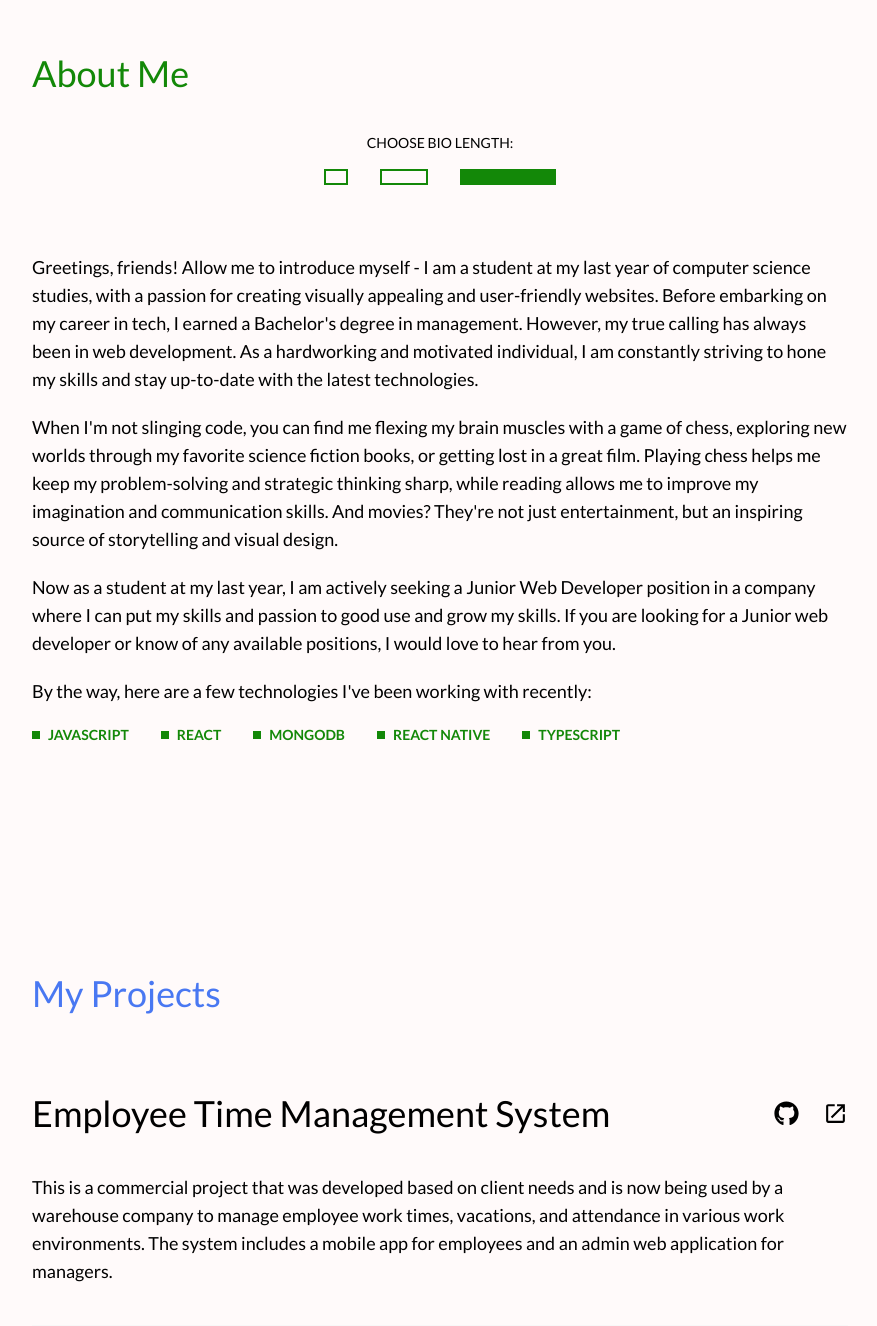
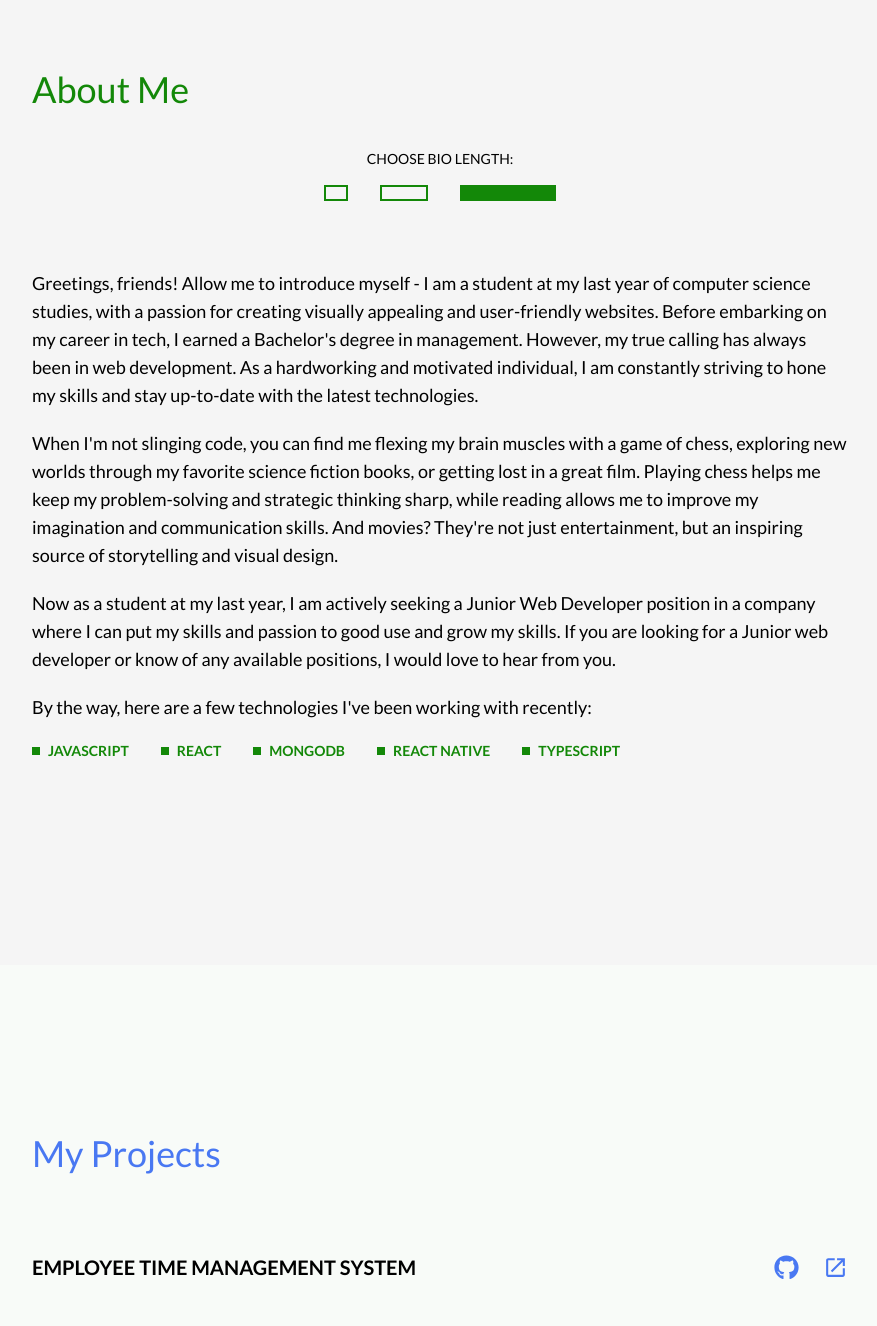
Before and after one commit to pologora/portfolio, a Next.js app: page / in a window 1280 px wide. Shown: the part 899-2225 px from the top of the page, without its empty margins (200-1077 px from the left). Built offline with nearby package versions, Linux system fonts and the light colour scheme.

Commit message:
Changed sections bg

```diff
--- a/src/components/About/About.jsx
+++ b/src/components/About/About.jsx
@@ -26,11 +26,11 @@ function About() {
   };
 
   return (
-    <section id="about">
+    <section id="about" className="bg-background_secondary relative z-[-10]">
       <div className="container">
         <h2 className="text-about mb-10">About Me</h2>
         <ChooseBioPanel handleChangeText={handleChangeText} />
-        <div className="py-4 about relative z-[-10]">
+        <div className="py-4 about relative z-[-1]">
           {componentToRender}
           <p className="my-5">
             By the way, here are a few technologies I&apos;ve been working with recently:
--- a/src/components/Contact/Contact.jsx
+++ b/src/components/Contact/Contact.jsx
@@ -1,4 +1,10 @@
 function Contact() {
-  return <section id="contact">Contact</section>;
+  return (
+    <section id="contact" className="bg-background_secondary relative z-[-10]">
+      <div className="container">
+        <h2 className="text-contact mb-10">Get in touch</h2>
+      </div>
+    </section>
+  );
 }
 export default Contact;
--- a/src/components/HomePage/HomePage.jsx
+++ b/src/components/HomePage/HomePage.jsx
@@ -1,6 +1,6 @@
 function HomePage() {
   return (
-    <section className="place-items-center" id="home">
+    <section className="place-items-center py-48" id="home">
       <div className="container home z-[-10] relative h-full">
         <h2 className="text-text_secondary">Hey, welcome to my digital playground!</h2>
         <h1 className="my-10 text-text_main">
--- a/src/components/Projects/Project.jsx
+++ b/src/components/Projects/Project.jsx
@@ -8,9 +8,9 @@ function Project({
   return (
     <article>
       <div className="mb-10">
-        <div className="flex justify-between md:place-items-center place-items-end gap-10 mb-10 flex-col md:flex-row">
-          <h2>{title}</h2>
-          <div className="flex gap-10 md:gap-6">
+        <div className="flex justify-between md:place-items-center place-items-center gap-10 mb-10 flex-col md:flex-row">
+          <h3 className="uppercase font-semibold">{title}</h3>
+          <div className="flex gap-10 md:gap-6 text-projects">
             <a href={links.github} target="blank">
               <FaGithub size={25} />
             </a>
@@ -29,9 +29,12 @@ function Project({
       <div className="mt-5">
         <ul className="flex flex-wrap gap-4">
           {tech.map((item) => (
-            <li className="text-projects" key={item}>
-              <p className="text-sm">{item}</p>
-            </li>
+            <div className="flex place-items-center gap-1">
+              <div className="w-2 h-2 bg-projects" />
+              <li className="text-projects" key={item}>
+                <p className="text-sm">{item}</p>
+              </li>
+            </div>
           ))}
         </ul>
       </div>
--- a/src/styles/globals.css
+++ b/src/styles/globals.css
@@ -29,13 +29,13 @@
   }
 
   section {
-    @apply min-h-screen flex justify-center;
+    @apply min-h-screen flex justify-center py-32;
   }
 }
 
 @layer components {
   .container {
-    @apply p-10 max-w-4xl  mx-4 sm:mx-8 md:mx-12 lg:mx-16 xl:mx-20  mt-28;
+    @apply p-10 max-w-4xl  mx-4 sm:mx-8 md:mx-12 lg:mx-16 xl:mx-20;
   }
   .small {
     @apply w-4 md:w-6;
--- a/tailwind.config.js
+++ b/tailwind.config.js
@@ -18,8 +18,8 @@ module.exports = {
       contact: '#CF9707',
       text_main: '#010B13',
       text_secondary: '#343434',
-      background_main: '#FFFAFA',
-      background_secondary: '#FFFFF0',
+      background_main: '#f8fbf8',
+      background_secondary: '#f5f5f5',
     },
   },
 
```
